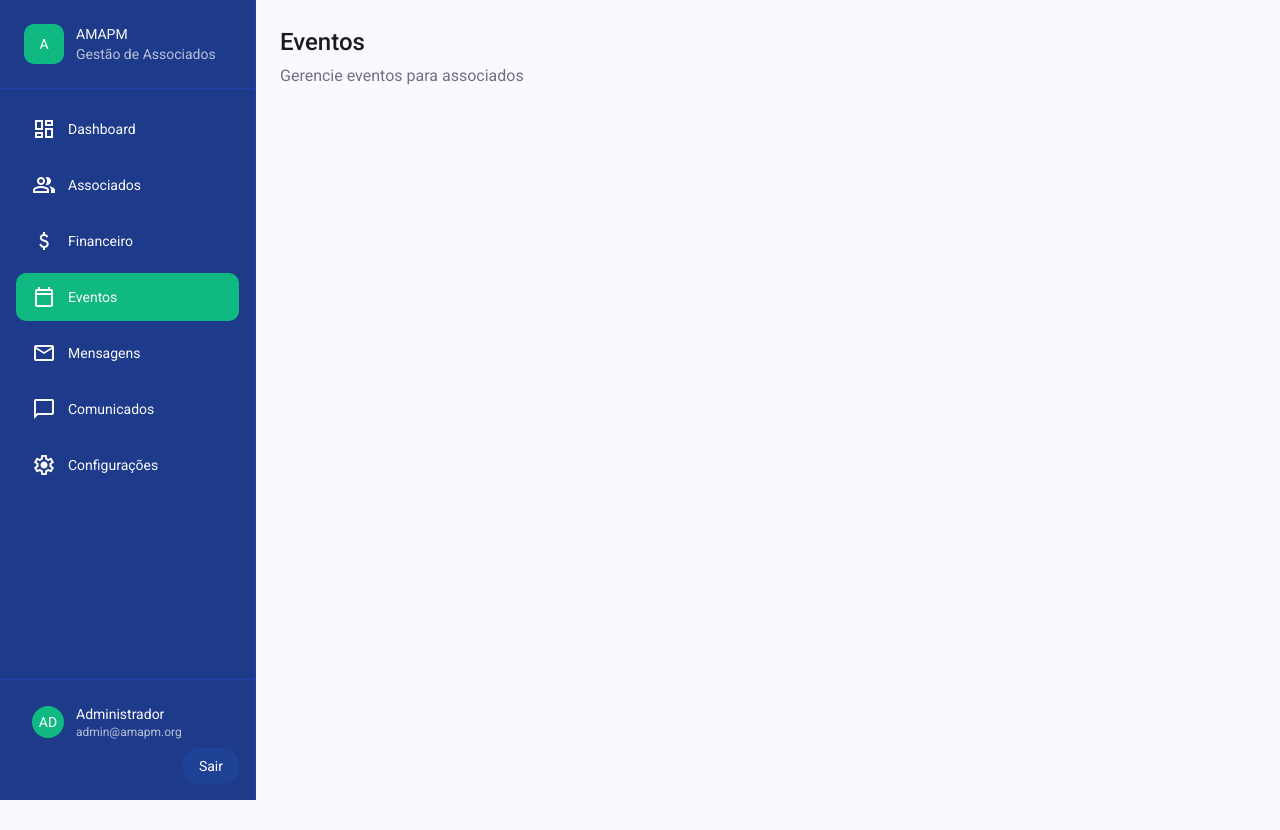
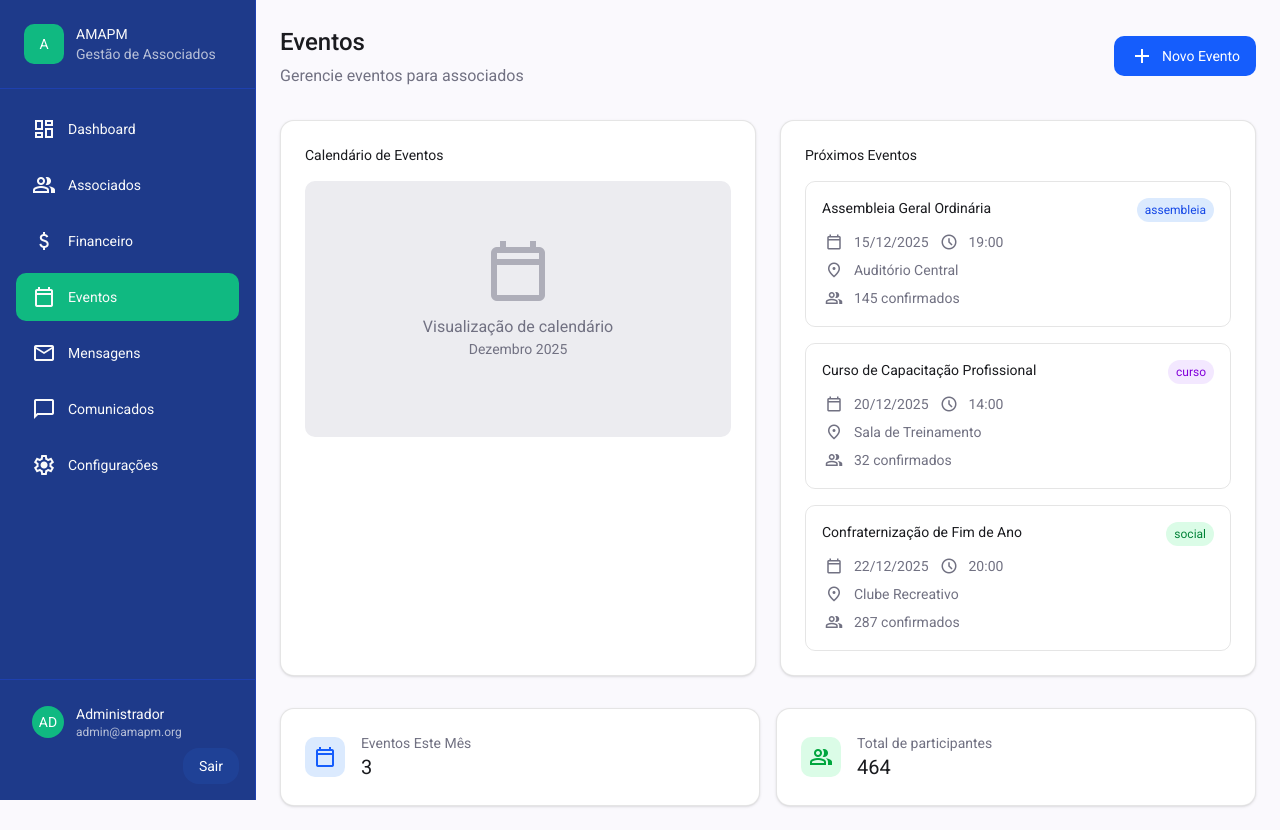
Before and after one commit to igorzig13/front-gestao, an Angular app: page /eventos in a window 1280 px wide. Before the commit the page ends 800 px from the top, so only its background shows below. Built offline with nearby package versions, Linux system fonts and the light colour scheme; sample sign-in values are in the browser's storage.

Commit message:
feat: página de eventos

```diff
--- /dev/null
+++ b/src/app/components/simple-card/simple-card.html
@@ -0,0 +1,4 @@
+<div class="bg-card rounded-xl shadow-sm border border-border p-6 h-full">
+  <h5 class="mb-4">{{ title }}</h5>
+  <ng-content></ng-content>
+</div>
--- /dev/null
+++ b/src/app/components/simple-card/simple-card.ts
@@ -0,0 +1,12 @@
+import {Component, Input} from '@angular/core';
+
+@Component({
+  selector: 'app-simple-card',
+  imports: [],
+  templateUrl: './simple-card.html',
+  styleUrl: './simple-card.css',
+})
+export class SimpleCard {
+  @Input() title = '';
+
+}
--- a/src/app/pages/eventos/eventos.html
+++ b/src/app/pages/eventos/eventos.html
@@ -1 +1,73 @@
-<app-header title="Eventos" subtitle="Gerencie eventos para associados"/>
+<div class="flex items-center justify-between">
+  <app-header title="Eventos" subtitle="Gerencie eventos para associados"/>
+  <button (click)="handleNovoEvento()"
+    class="px-4 py-2 bg-blue-600 text-white rounded-lg hover:bg-blue-700 transition-colors flex items-center gap-2">
+    <mat-icon>add</mat-icon>
+    <span>Novo Evento</span>
+  </button>
+</div>
+
+<div class="grid grid-cols-1 lg:grid-cols-2 gap-6 py-8 ">
+  <app-simple-card title="Calendário de Eventos">
+    <div class="flex flex-col ">
+      <div class="bg-muted rounded-lg p-4 h-64 flex items-center justify-center">
+        <div class="text-center text-muted-foreground flex flex-col justify-center">
+          <mat-icon class="scale-[3] mb-8 mx-auto opacity-50">calendar_today</mat-icon>
+          <p>Visualização de calendário</p>
+          <p class="text-sm">Dezembro 2025</p>
+        </div>
+      </div>
+    </div>
+  </app-simple-card>
+  <app-simple-card title="Próximos Eventos">
+    <div class="space-y-4">
+      @for (evento of eventos; track evento.id){
+        <div
+          class="p-4 border border-border rounded-lg hover:bg-muted/50 transition-colors cursor-pointer"
+        >
+          <div class="flex items-start justify-between mb-2">
+            <h4>{{evento.titulo}}</h4>
+            <span [class]="'px-2 py-1 rounded-full text-xs ' + getTipoColor(evento.tipo)">
+        {{evento.tipo}}
+      </span>
+          </div>
+
+          <div class="space-y-1 text-sm text-muted-foreground">
+            <!-- Data e Hora -->
+            <div class="flex items-center gap-2">
+              <mat-icon class="scale-75">calendar_today</mat-icon>
+              <span>{{evento.data}}</span>
+              <mat-icon  class="scale-75">schedule</mat-icon>
+              <span>{{evento.hora}}</span>
+            </div>
+
+            <!-- Local -->
+            <div class="flex items-center gap-2">
+              <mat-icon  class="scale-75">location_on</mat-icon>
+              <span>{{evento.local}}</span>
+            </div>
+
+            <!-- Participantes -->
+            <div class="flex items-center gap-2">
+              <mat-icon class="scale-75">people</mat-icon>
+              <span>{{evento.participantes}} confirmados</span>
+            </div>
+          </div>
+        </div>
+      }
+    </div>
+  </app-simple-card>
+</div>
+<div class="grid grid-cols-1 md:grid-cols-2 gap-4">
+  @for (statEvento of statEventos; track $index) {
+    <div class="bg-card rounded-xl shadow-sm border border-border p-6 flex gap-4 items-center">
+      <div class="p-2 rounded-lg flex items-center" [ngClass]="statEvento.cor">
+        <mat-icon>{{ statEvento.icone }}</mat-icon>
+      </div>
+      <div class="flex flex-col">
+        <span class="text-sm text-muted-foreground"> {{statEvento.titulo}} </span>
+        <span class="text-xl">{{statEvento.valor}}</span>
+      </div>
+    </div>
+  }
+</div>
--- a/src/app/pages/eventos/eventos.ts
+++ b/src/app/pages/eventos/eventos.ts
@@ -1,14 +1,102 @@
 import { Component } from '@angular/core';
 import {Header} from '../../components/header/header';
+import {SimpleCard} from '../../components/simple-card/simple-card';
+import {MatIcon} from '@angular/material/icon';
+import {NgClass} from '@angular/common';
+
+export interface evento {
+  id: number;
+  titulo: string;
+  data: string;
+  hora: string;
+  local: string;
+  participantes: number;
+  tipo: string;
+}
+
+export interface statEvento {
+  titulo: string;
+  valor: number;
+  icone: string;
+  cor: string;
+}
+
+const eventos: evento[] = [
+  {
+    id: 1,
+    titulo: "Assembleia Geral Ordinária",
+    data: "15/12/2025",
+    hora: "19:00",
+    local: "Auditório Central",
+    participantes: 145,
+    tipo: "assembleia",
+  },
+  {
+    id: 2,
+    titulo: "Curso de Capacitação Profissional",
+    data: "20/12/2025",
+    hora: "14:00",
+    local: "Sala de Treinamento",
+    participantes: 32,
+    tipo: "curso",
+  },
+  {
+    id: 3,
+    titulo: "Confraternização de Fim de Ano",
+    data: "22/12/2025",
+    hora: "20:00",
+    local: "Clube Recreativo",
+    participantes: 287,
+    tipo: "social",
+  },
+];
+
+const statEventos: statEvento[] = [
+  {
+    titulo: "Eventos Este Mês",
+    valor: 3,
+    cor: 'bg-blue-100 text-blue-600',
+    icone: "calendar_today"
+  },
+  {
+    titulo: "Total de participantes",
+    valor: 464,
+    cor: 'bg-green-100 text-green-600',
+    icone: "people"
+  },
+]
 
 @Component({
   selector: 'app-eventos',
   imports: [
-    Header
+    Header,
+    SimpleCard,
+    MatIcon,
+    NgClass
   ],
   templateUrl: './eventos.html',
   styleUrl: './eventos.css',
 })
 export class Eventos {
 
+  protected readonly eventos = eventos;
+
+  protected getTipoColor(tipo: string) {
+    switch (tipo) {
+      case "assembleia":
+        return "bg-blue-100 text-blue-700";
+      case "curso":
+        return "bg-purple-100 text-purple-700";
+      case "social":
+        return "bg-green-100 text-green-700";
+      default:
+        return "bg-gray-100 text-gray-700";
+    }
+  }
+
+  protected readonly statEventos = statEventos;
+
+  protected handleNovoEvento() {
+    alert("Em breve você será redirecionado ao formulário de criação de novo evento.");
+  }
 }
```
Also changed, not shown: src/app/components/simple-card/simple-card.css (added), 1 other file (tests, documents, lock files or other folders).
